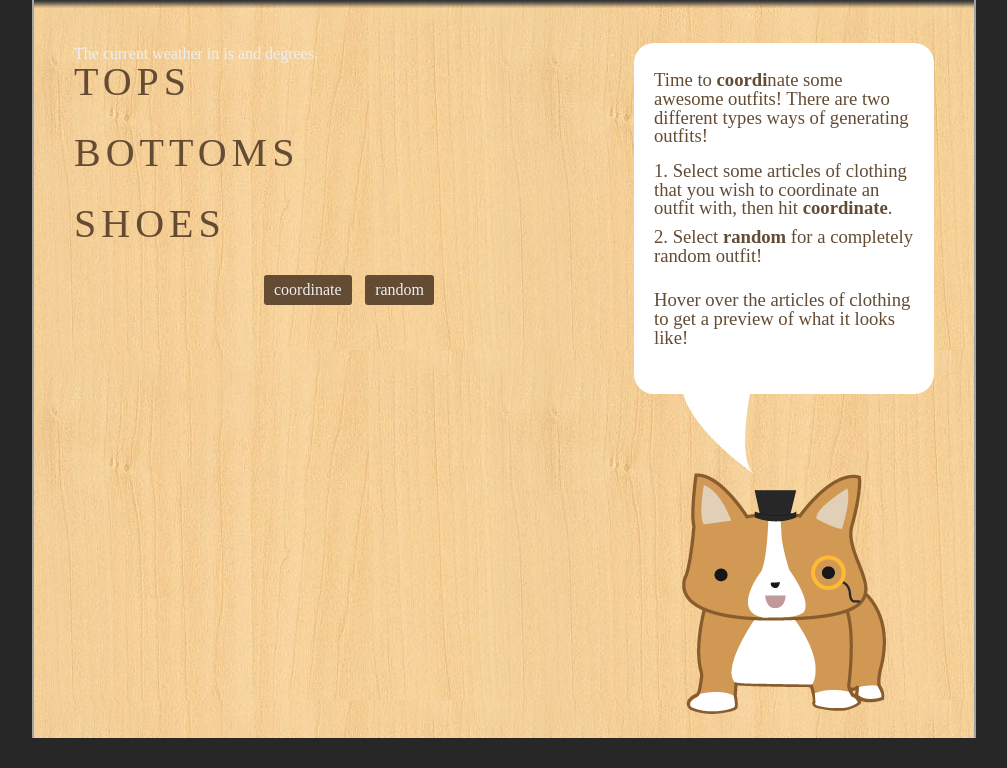
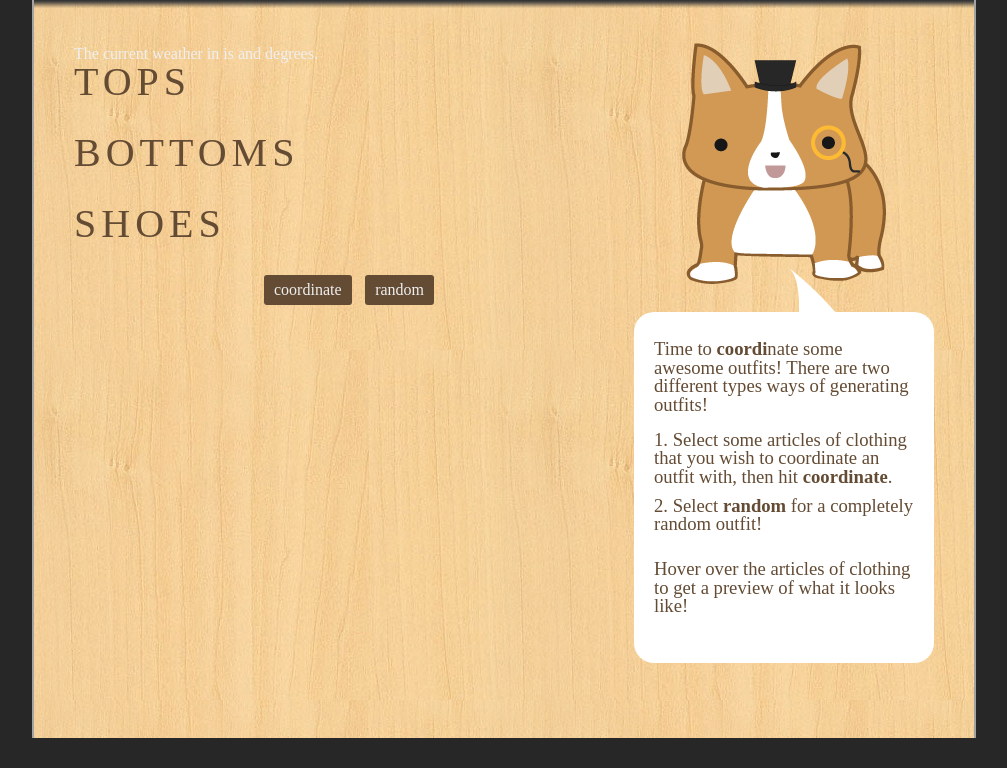
Before and after one commit to japacible/fashionation, a PHP site: page /coordi.html in a window 1280 px wide. Shown: the part 211-979 px from the top of the page, without its empty margins (136-1143 px from the left). Run offline with PHP 8.4, Linux system fonts and the light colour scheme; some web fonts are replaced.

Commit message:
Swapped Corgi position

```diff
--- a/assets/css/style.css
+++ b/assets/css/style.css
@@ -199,6 +199,8 @@ h3 {
   border-radius: 20px;
   background-color: white;
   padding: 20px;
+  position: relative;
+  bottom: 55px;
 }
 
 .corgi-help-speech p {
--- a/coordi.html
+++ b/coordi.html
@@ -61,6 +61,9 @@
             </div>
           </div> <!--end main-content -->
           <div class="extra-content">
+            <div class="corgi">
+              <img src="assets/img/corgi_monocole_speech.png" alt="Coordi" />
+            </div>
             <div class="corgi-help-speech">
               <div class="aoc-preview">
                 <!-- Katlyn put the paragraph of what the Display name is -->
@@ -82,9 +85,6 @@
                 </p>
                 <img id="aoc-help-image" src="" alt="" />
               </div>
-            </div>
-            <div class="corgi">
-              <img src="assets/img/corgi_monocole_speech.png" alt="Coordi" />
             </div>
           </div><!-- end extra content-->
 
--- a/resources.html
+++ b/resources.html
@@ -48,6 +48,9 @@
           </div>
         </div>
         <div class="extra-content">
+            <div class="corgi">
+              <img src="assets/img/corgi_scarf_speech.png" alt="Coordi" />
+            </div>
             <div class="corgi-help-speech">
               <div class="aoc-preview">
                 <!-- Katlyn put the paragraph of what the Display name is -->
@@ -57,9 +60,6 @@
                 </p>
               </div>
             </div>
-            <div class="corgi">
-              <img src="assets/img/corgi_scarf_speech.png" alt="Coordi" />
-            </div>
           <div class="badges"></div>
         </div>
       </div>
```
Also changed, not shown: assets/img/corgi_bowler_speech.png, assets/img/corgi_monocole_speech.png, assets/img/corgi_scarf_speech.png, 1 other file.
